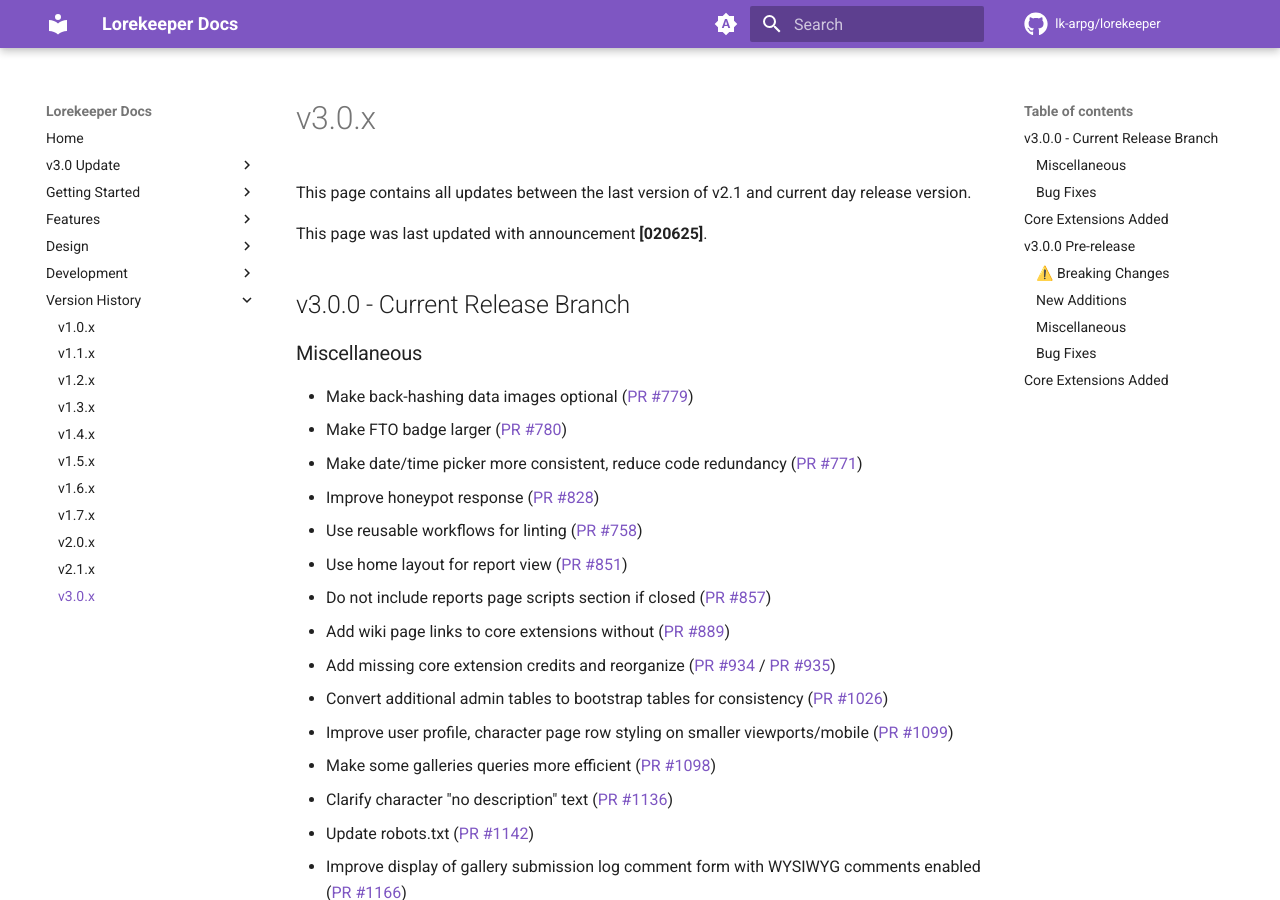
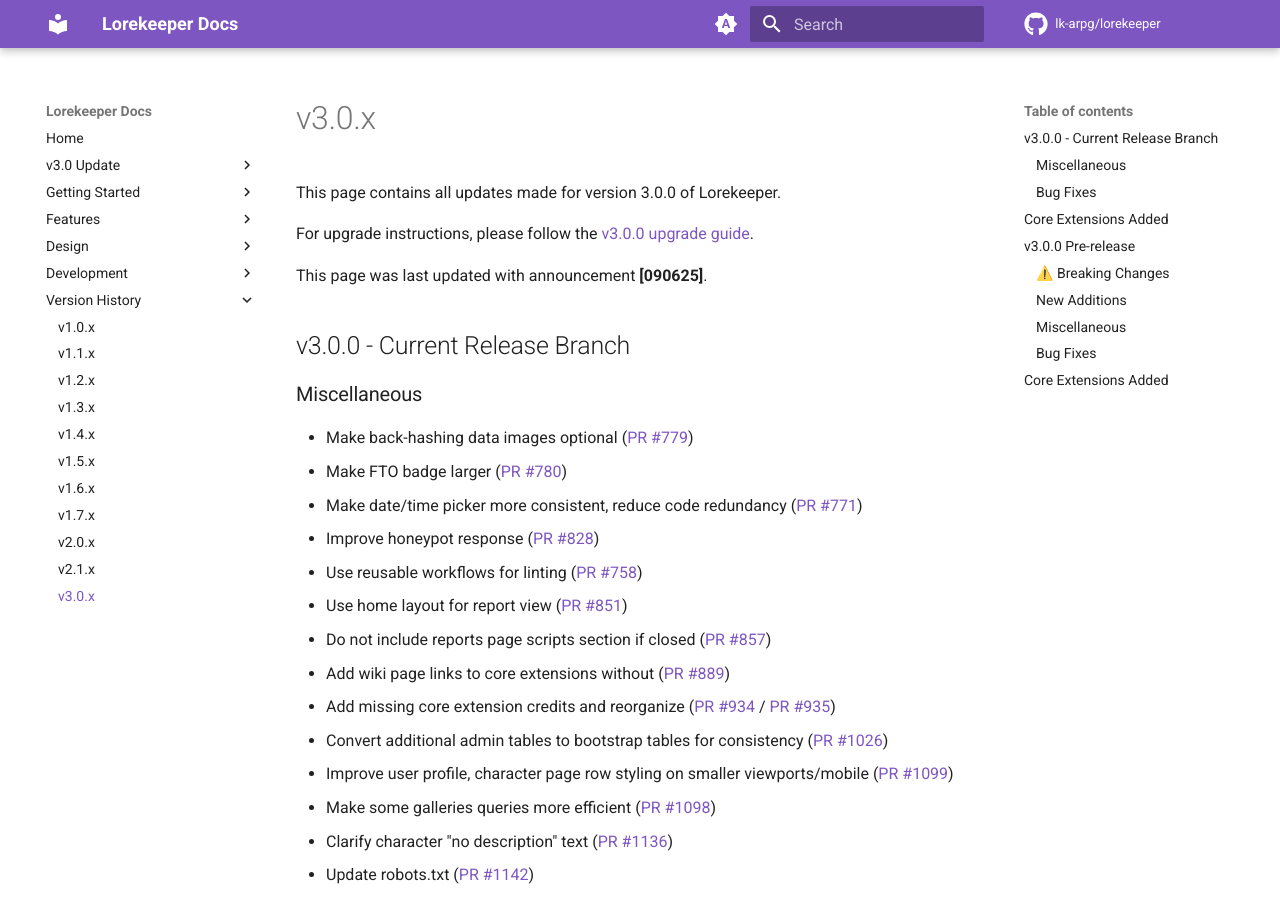
Before and after one commit to lk-arpg/lk-docs, an MkDocs documentation site: the page built from docs/version-history/v3.0.md, in a window 1280 px wide and 900 px high. Built offline with MkDocs 1.6.1 and Material for MkDocs 9.7.7, drawn with Linux system fonts in a browser that asks for light colours; comment, search, counter and statistics services are not loaded; the version menu is left out; some of the changed text lies outside the part shown.

Commit message:
Added upgrade instructions to the v3 pages, and updated to the new version.

```diff
--- a/docs/version-history/v3.0.md
+++ b/docs/version-history/v3.0.md
@@ -1,7 +1,9 @@
 # v3.0.x
-This page contains all updates between the last version of v2.1 and current day release version.
+This page contains all updates made for version 3.0.0 of Lorekeeper.
 
-This page was last updated with announcement **[020625]**.
+For upgrade instructions, please follow the [v3.0.0 upgrade guide](../../guides/upgrade/).
+
+This page was last updated with announcement **[090625]**.
 
 ## v3.0.0 - Current Release Branch
 ### Miscellaneous
```
Also changed, not shown: other parts of docs/version-history/v3.0.md (+1 -0 lines).
